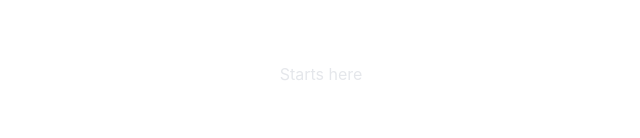
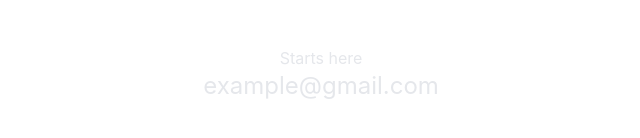
Before and after one commit to imtiazshawn/caremaster, a React (Vite) app: page / in a window 1280 px wide. Shown: the part 326-464 px from the top of the page, without its empty margins (319-959 px from the left). Built offline with nearby package versions, Linux system fonts and the light colour scheme.

Commit message:
more vscode extension setup, eslint fix on save

```diff
--- a/src/App.tsx
+++ b/src/App.tsx
@@ -1,11 +1,14 @@
 import "@/App.css";
+
+import { TestRedux } from "@components/TestRedux";
+import store from "@redux/store";
 import { Provider } from "react-redux";
-import store from "@redux/store";
 
 function App() {
   return (
     <Provider store={store}>
       <div className="text-gray-200">Starts here</div>
+      <TestRedux />
     </Provider>
   );
 }
--- /dev/null
+++ b/src/components/TestRedux.tsx
@@ -0,0 +1,32 @@
+import { setUser } from "@reducers/authSlice";
+import { useUser } from "@redux/hooks/useUser";
+import { useAppDispatch } from "@redux/store";
+import { useEffect } from "react";
+
+export const TestRedux = () => {
+  const dispatch = useAppDispatch();
+  useEffect(() => {
+    setTimeout(() => {
+      dispatch(
+        setUser({
+          id: 1,
+          name: "test",
+          email: "example@gmail.com",
+          password: "123456",
+          role: "admin",
+          type: "user",
+          createdAt: "2021-08-10T00:00:00.000Z",
+          updatedAt: "2021-08-10T00:00:00.000Z",
+        }),
+      );
+    }, 1000);
+  }, [dispatch]);
+
+  const user = useUser();
+
+  return (
+    <div className="text-gray-200">
+      <div className="text-2xl">{user?.email}</div>
+    </div>
+  );
+};
--- /dev/null
+++ b/src/redux/hooks/useUser.ts
@@ -0,0 +1,6 @@
+import { selectUser } from "@redux/selectors/user";
+import { useAppSelector } from "@redux/store";
+
+export const useUser = () => {
+  return useAppSelector(selectUser);
+};
--- a/src/redux/reducers/authSlice.ts
+++ b/src/redux/reducers/authSlice.ts
@@ -1,5 +1,6 @@
 import type { PayloadAction } from "@reduxjs/toolkit";
 import { createSlice } from "@reduxjs/toolkit";
+
 import { User } from "$types/auth";
 
 const initialState: { user: User | null } = { user: null };
--- /dev/null
+++ b/src/redux/selectors/user.ts
@@ -0,0 +1,3 @@
+import { AppState } from "@redux/store";
+
+export const selectUser = (state: AppState) => state.auth.user;
--- a/src/redux/store.ts
+++ b/src/redux/store.ts
@@ -2,11 +2,11 @@ import { authApi } from "@reducers/api/authApi";
 import { authReducer } from "@reducers/authSlice";
 import {
   Action,
-  ThunkAction,
   combineReducers,
   configureStore,
+  ThunkAction,
 } from "@reduxjs/toolkit";
-import { useDispatch, TypedUseSelectorHook, useSelector } from "react-redux";
+import { TypedUseSelectorHook, useDispatch, useSelector } from "react-redux";
 
 const rootReducer = combineReducers({
   auth: authReducer,
@@ -23,13 +23,13 @@ const store = configureStore({
 export default store;
 
 export type AppDispatch = typeof store.dispatch;
-export type RootState = ReturnType<typeof store.getState>;
+export type AppState = ReturnType<typeof store.getState>;
 export type AppThunk<ReturnType = void> = ThunkAction<
   ReturnType,
-  RootState,
+  AppState,
   unknown,
   Action<string>
 >;
 
 export const useAppDispatch = () => useDispatch<AppDispatch>();
-export const useAppSelector: TypedUseSelectorHook<RootState> = useSelector;
+export const useAppSelector: TypedUseSelectorHook<AppState> = useSelector;
--- a/vite.config.ts
+++ b/vite.config.ts
@@ -1,8 +1,9 @@
 import react from "@vitejs/plugin-react";
+import path from "path";
 import { defineConfig } from "vite";
 import checker from "vite-plugin-checker";
+
 import tsconfig from "./tsconfig.json";
-import path from "path";
 
 const getAliasesFromTsConfig = () => {
   const { paths } = tsconfig.compilerOptions;
```
Also changed, not shown: prettier.config.cjs (+14 -0 lines), src/redux/reducers/api/authApi.ts (+8 -6 lines), .eslintrc.cjs.
